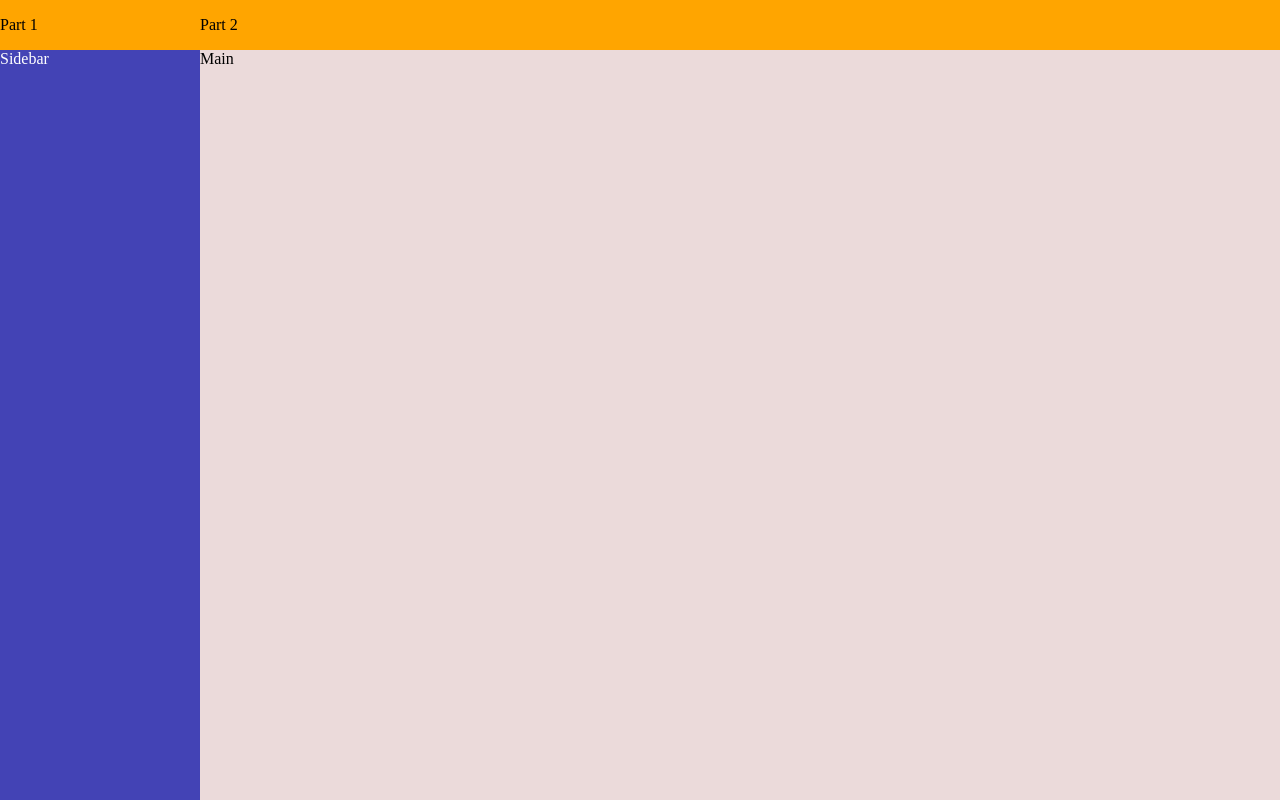
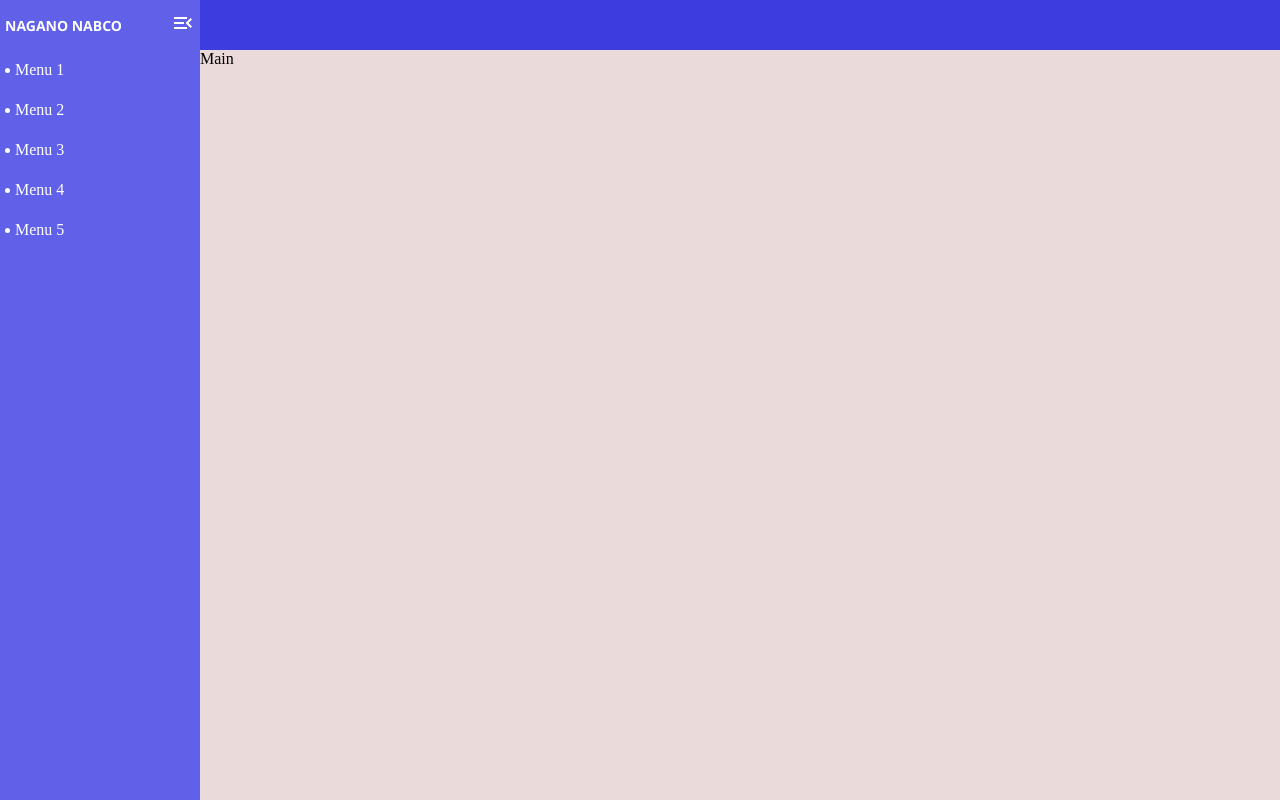
Before and after one commit to raselkarim7/navbar-sidebar-by-grid-and-flex, a React (Vite) app: page / in a window 1280 px wide. Built offline with nearby package versions, Linux system fonts and the light colour scheme.

Commit message:
fancy sidebar menu item added

```diff
--- a/package.json
+++ b/package.json
@@ -9,6 +9,7 @@
     "preview": "vite preview"
   },
   "dependencies": {
+    "@mui/icons-material": "^5.11.0",
     "react": "^18.2.0",
     "react-dom": "^18.2.0"
   },
--- a/src/App.css
+++ b/src/App.css
@@ -1,3 +1,11 @@
+:root {
+  /* --orange:  orange; */
+  --orange: rgb(60, 60, 223);
+  --blue: rgb(96, 96, 233);
+  --light-blue: rgb(148, 148, 233);
+  --light-white: rgb(235, 218, 218);
+}
+
 * {
   margin: 0;
   box-sizing: border-box;
@@ -12,27 +20,66 @@
 }
 
 .header {
+  background-color: var(--orange);
   grid-area: header;
-  background-color: orange;
   height: 50px;
   display: grid;
   grid-template-columns: 200px 1fr;
-  align-items: center;
 }
 
 .sidebar {
+  background: var(--blue);
   grid-area: sidebar;
-  background: rgb(67, 67, 181);
   color: white;
   height: calc(100vh - 50px);
 }
 
 .main {
+  background: var(--light-white);
   grid-area: main;
-  background: rgb(235, 218, 218);
   height: calc(100vh - 50px);
 }
 
 .header .part1 {
+  display: flex;
+  justify-content: space-between;
+  align-items: center;
+  background: var(--blue);
+  color: white;
+  /* border-right: 1px solid var(--light-white); */
+}
 
+.appTitle {
+  font-family: "Segoe UI", Tahoma, Geneva, Verdana, sans-serif;
+  font-size: 14px;
+  font-weight: bold;
+  margin-left: 5px;
 }
+
+.menuOpenIconContainer {
+  cursor: pointer;
+  color: white;
+  margin-right: 5px;
+}
+
+.sidebar .menuItem {
+  height: 40px;
+  padding: 5px;
+  cursor: pointer;
+  display: flex;
+  align-items: center;
+  font-size: 16px;
+}
+
+.sidebar .menuItem::before {
+  content: "";
+  width: 5px;
+  height: 5px;
+  border-radius: 50%;
+  margin-right: 5px;
+  background-color: white;
+}
+
+.sidebar .menuItem:hover {
+  background: var(--light-blue);
+}
--- a/src/App.tsx
+++ b/src/App.tsx
@@ -1,25 +1,30 @@
 import { useEffect, useState } from "react";
 import reactLogo from "./assets/react.svg";
 import "./App.css";
-
+import MenuOpenIcon from "@mui/icons-material/MenuOpen";
 
 function App() {
-  const [count, setCount] = useState(0);
+  const [sidebar, setSidebar] = useState(true);
 
   useEffect(() => {}, []);
+  const menuArray = Array(5).fill(0);
 
   return (
     <div className="App">
       <div className="header">
         <div className="part1">
-          Part 1
-
+          <div className="appTitle">NAGANO NABCO</div>
+          <div className="menuOpenIconContainer">
+            <MenuOpenIcon />
+          </div>
         </div>
-        <div>
-          Part 2
-        </div>
+        <div></div>
       </div>
-      <div className="sidebar">Sidebar</div>
+      <div className="sidebar">
+        {menuArray.map((item, index) => (
+          <div className="menuItem" key={index}>Menu {index + 1} </div>
+        ))}
+      </div>
       <div className="main">Main</div>
     </div>
   );
```
Also changed, not shown: 1 other file (tests, documents, lock files or other folders).
